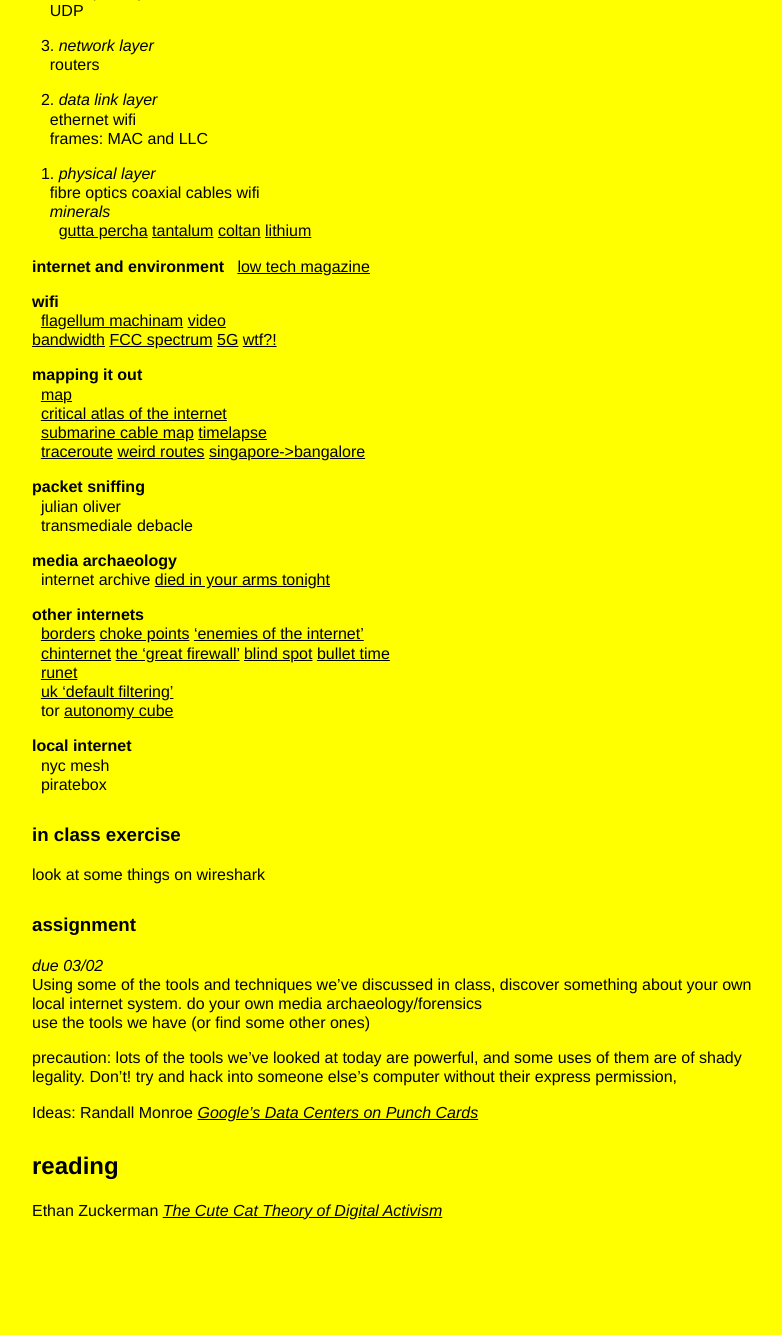
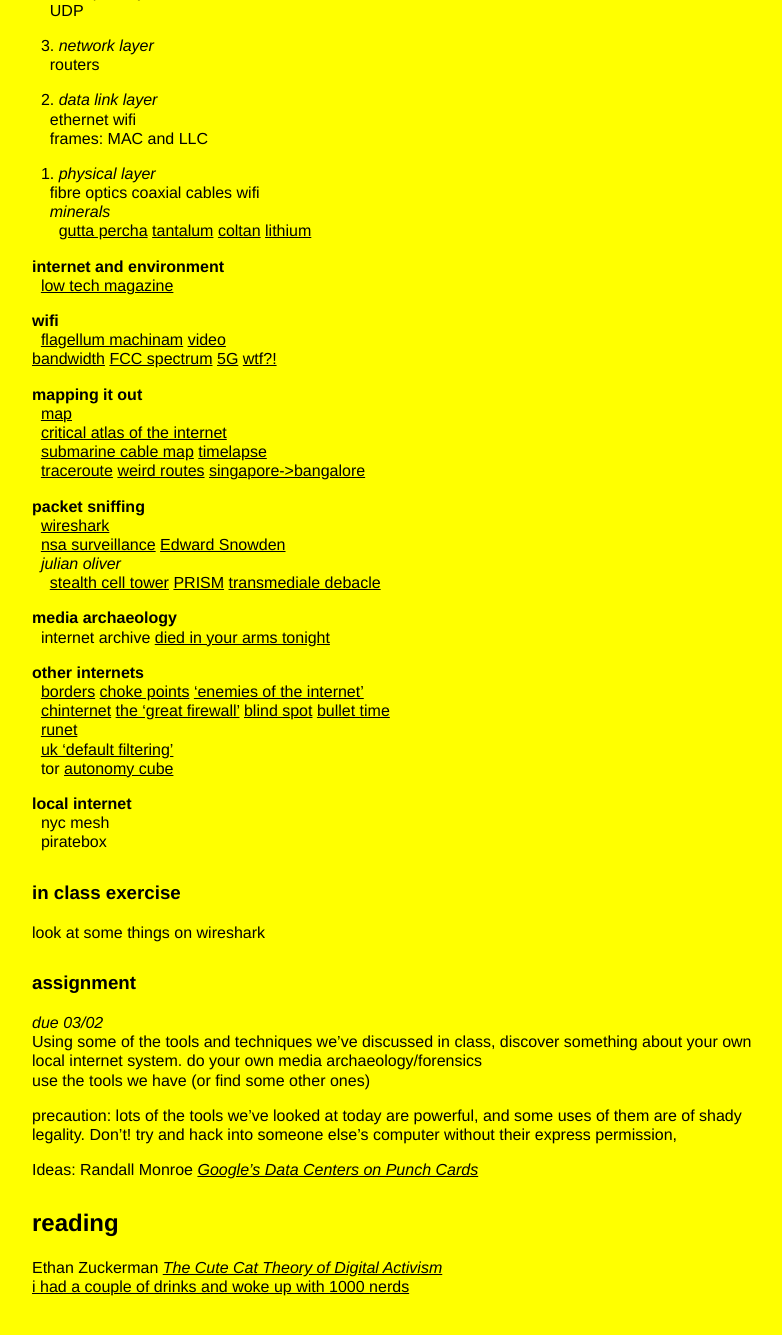
Before and after one commit to agnescameron/teaching-site, a Jekyll site: the page built from _posts/2020-02-24-what-is-the-internet.md, in a window 1280 px wide and 1400 px high, scrolled down 740 px. Shown: the top 1335 px of the window, without its empty margins (16-798 px from the left). Built offline with Jekyll 4.4.1, drawn with Linux system fonts in a browser that asks for light colours.

Commit message:
changed some readings

```diff
--- a/_posts/2020-02-24-what-is-the-internet.md
+++ b/_posts/2020-02-24-what-is-the-internet.md
@@ -4,7 +4,7 @@
 permalink: /class4/
 categories: [networking]
 tags: [network infrastructure, security, decentralisation]
-readings: Ethan Zuckerman [*The Cute Cat Theory of Digital Activism*](http://www.ethanzuckerman.com/blog/2008/03/08/the-cute-cat-theory-talk-at-etech/)<br>
+readings: Ethan Zuckerman [*The Cute Cat Theory of Digital Activism*](http://www.ethanzuckerman.com/blog/2008/03/08/the-cute-cat-theory-talk-at-etech/)<br>[i had a couple of drinks and woke up with 1000 nerds](https://medium.com/message/tilde-club-i-had-a-couple-drinks-and-woke-up-with-1-000-nerds-a8904f0a2ebf)
 description: So i sent you a http request... but where did it go?? welcome to the weird and wonderful world of the OSI protocol. in this class we'll unpeel some layers of abstraction that keep the internet looking like it's working great all the time (it's actually a big big mess), learn about media archaeology and network forensics.
 assignment: Using some of the tools and techniques we've discussed in class, discover something about your own local internet system.
 assignment-due: 03/02
@@ -70,8 +70,10 @@
   [traceroute](https://www.mediacollege.com/internet/troubleshooter/traceroute.html) [weird routes](https://dyn.com/blog/internetwide-nearcatastrophela/) [singapore->bangalore](https://cms.qz.com/wp-content/uploads/2016/07/pingmap1v7.jpg?quality=75&strip=all&w=1240&h=690&crop=1)
 
 **packet sniffing**
-  julian oliver
-  transmediale debacle
+  [wireshark](https://www.wireshark.org)
+  [nsa surveillance](https://www.aclu.org/issues/national-security/privacy-and-surveillance/nsa-surveillance) [Edward Snowden](https://en.wikipedia.org/wiki/Edward_Snowden)
+  *julian oliver*
+    [stealth cell tower](https://julianoliver.com/output/stealth-cell-tower.html) [PRISM](https://julianoliver.com/output/the-beacon-frame.html) [transmediale debacle](https://hyperallergic.com/109546/transmediale-festival-shuts-down-nsa-imitators/)
 
 **media archaeology**
   internet archive [died in your arms tonight](https://www.youtube.com/watch?v=JsyWM3EALEw&feature=youtu.be)
```
Also changed, not shown: _pages/syllabus.md (+2 -4 lines), _posts/2020-03-02-servers.md (+1 -1 lines).
